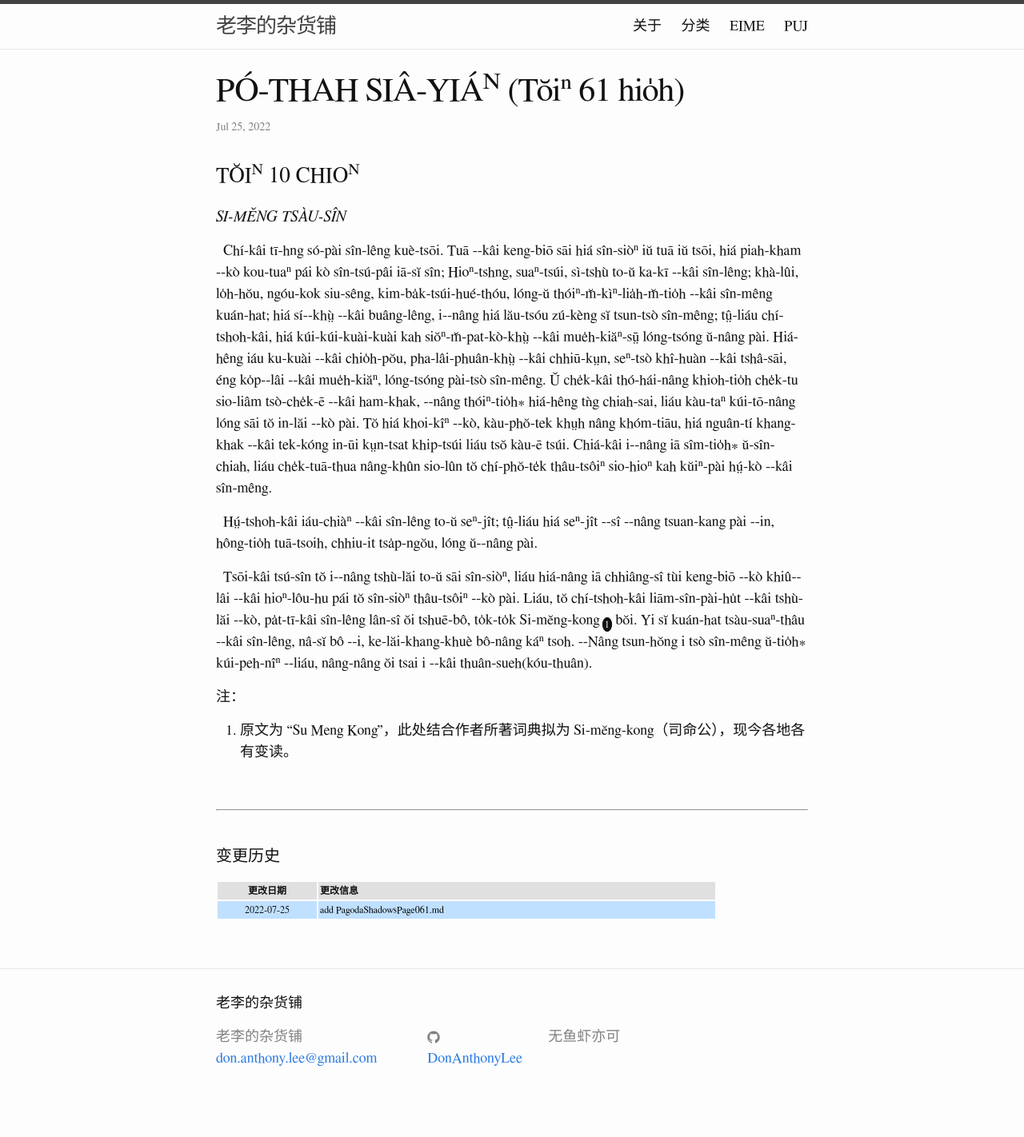
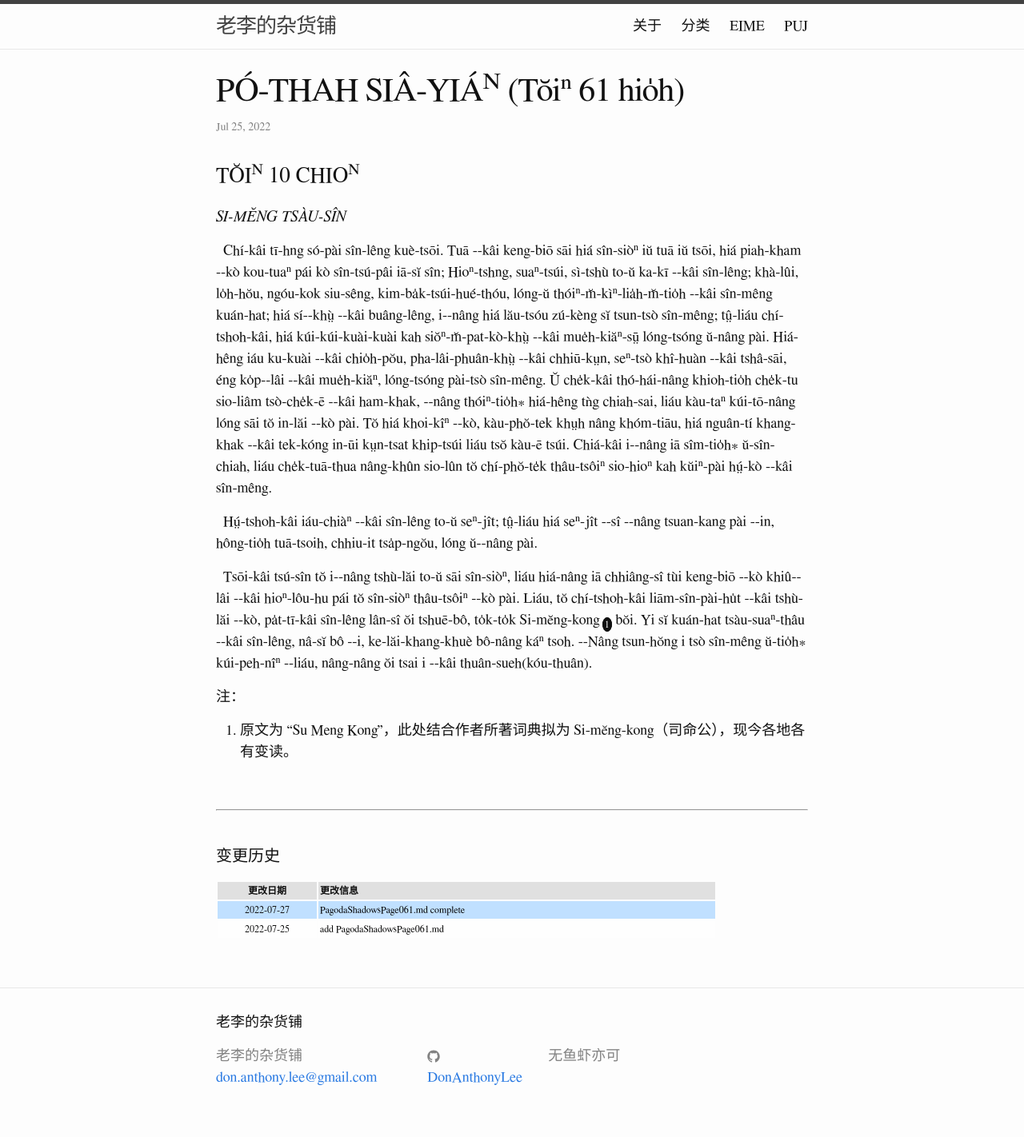
Before and after one commit to DonAnthonyLee/DonAnthonyLee.github.io, a Jekyll site: the page built from docs/puj/PagodaShadowsPage061.md, in a window 1280 px wide. Shown: the whole page at 80% size. Built offline with Jekyll 4.4.1, drawn with Linux system fonts in a browser that asks for light colours; some web fonts are replaced; before the commit the page ends 1398 px from its top, so only the background shows below that.

Commit message:
update changelog of PagodaShadowsPage061.md (IGNORE_CHANGELOG)

```diff
--- a/docs/puj/PagodaShadowsPage061.md
+++ b/docs/puj/PagodaShadowsPage061.md
@@ -69,4 +69,5 @@
 
 | 更改日期 | 更改信息 |
 | --- | --- |
+| 2022-07-27 | <a href="https://github.com/DonAnthonyLee/DonAnthonyLee.github.io/commit/68cea82d8802e5e2966dc9529d5c61b341f6aa7f" target="_blank">PagodaShadowsPage061.md complete</a> |
 | 2022-07-25 | <a href="https://github.com/DonAnthonyLee/DonAnthonyLee.github.io/commit/f7f73911c7fbbdd82b8c4fdf263e27e3f072c79f" target="_blank">add PagodaShadowsPage061.md</a> |
```
